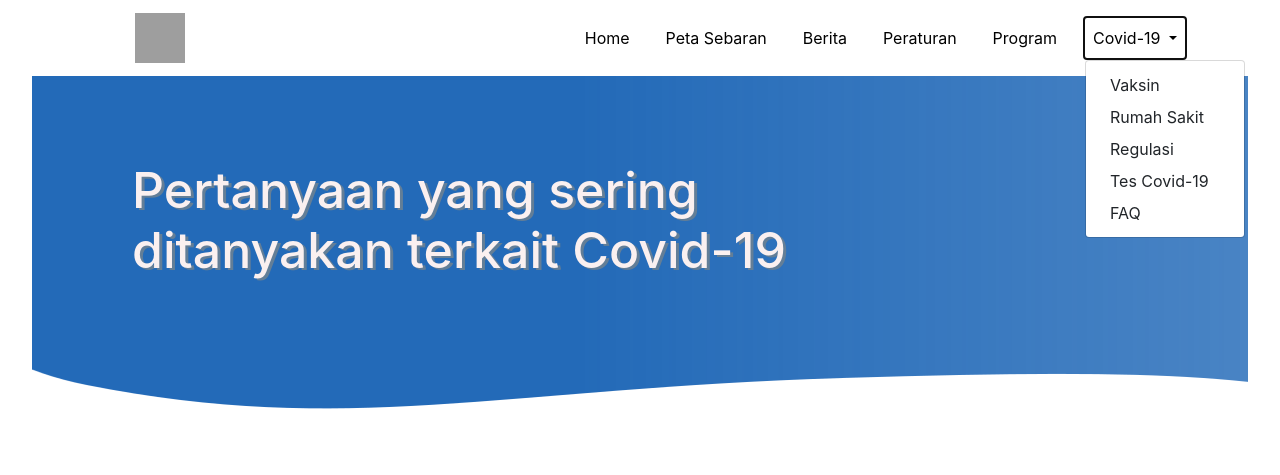
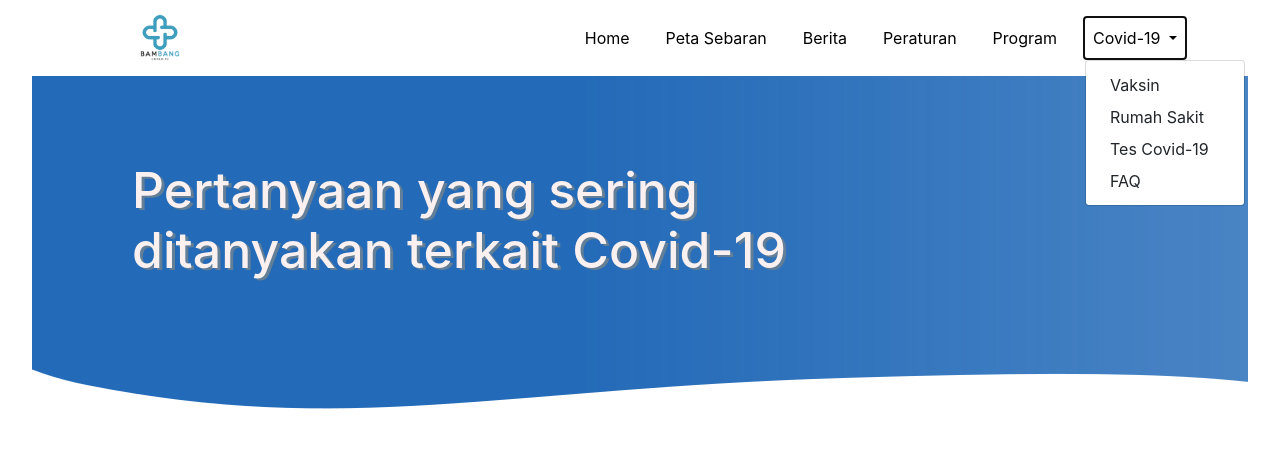
Before and after one commit to primetime49/bambank-pake-g, a CodeIgniter app: page /database/index.php/welcome/faq in a window 1280 px wide, after a click on "Covid-19". Shown: the top 475 px of the page. Run offline with CodeIgniter, Linux system fonts and the light colour scheme; some libraries are stand-ins or nearby versions; grey boxes are pictures that could not be loaded.

Commit message:
fix linking

```diff
--- a/application/views/layout/footer.php
+++ b/application/views/layout/footer.php
@@ -81,13 +81,13 @@
 							<a class="nav-link" href="<?= site_url('') ?>">Home</a>
 						</li>
 						<li class="nav-item">
-							<a class="nav-link" href="<?= site_url('contact') ?>">Peta Sebaran</a>
+							<a class="nav-link" href="<?= site_url('peta') ?>">Peta Sebaran</a>
 						</li>
 						<li class="nav-item">
 							<a class="nav-link" href="<?= site_url('berita') ?>">Berita</a>
 						</li>
 							<li class="nav-item">
-							<a class="nav-link" href="<?= site_url('peraturan') ?>">Peraturan</a>
+							<a class="nav-link" href="<?= site_url('regulasi') ?>">Peraturan</a>
 						</li>
 							<li class="nav-item">
 							<a class="nav-link" href="<?= site_url('program') ?>">Program</a>
--- a/application/views/layout/navbar.php
+++ b/application/views/layout/navbar.php
@@ -17,7 +17,7 @@
           <nav class="navbar navbar-expand-lg">
                <div class="container">
                     <a class="navbar-brand" href="<?= site_url('') ?>">
-                    <img src="<?= base_url('public/logo.png') ?>" alt="Logo" width="50" height="50">
+                    <img src="<?= base_url('public/logo5.png') ?>" alt="Logo" width="50" height="50">
                     </a>
                     <button class="navbar-toggler" type="button" data-toggle="collapse" data-target="#navbarNav" aria-controls="navbarNav" aria-expanded="false" aria-label="Toggle navigation">
                          <span class="navbar-toggler-icon"></span>
@@ -37,10 +37,10 @@
                                    <a class="nav-link" href="<?= site_url('berita') ?>">Berita</a>
                               </li>
                               <li class="nav-item">
-                                   <a class="nav-link" href="<?= site_url('peraturan') ?>">Peraturan</a>
+                                   <a class="nav-link" href="<?= site_url('regulasi') ?>">Peraturan</a>
                               </li>
                               <li class="nav-item">
-                                   <a class="nav-link" href="<?= site_url('peraturan') ?>">Program</a>
+                                   <a class="nav-link" href="<?= site_url('program') ?>">Program</a>
                               </li>
                               <li class="nav-item dropdown">
                                    <a class="nav-link dropdown-toggle" href="#" id="navbarDropdown" role="button" data-toggle="dropdown" aria-haspopup="true" aria-expanded="false">
@@ -49,9 +49,8 @@
                                    <div class="dropdown-menu" aria-labelledby="navbarDropdown">
                                         <a class="dropdown-item" href="<?= site_url('vaksin') ?>">Vaksin</a>
                                         <a class="dropdown-item" href="<?= site_url('rumah_sakit') ?>">Rumah Sakit</a>
-                                        <a class="dropdown-item" href="<?= site_url('regulasi') ?>">Regulasi</a>
-                                        <a class="dropdown-item" href="#">Tes Covid-19</a>
-                                        <a class="dropdown-item" href="#">FAQ</a>
+                                        <a class="dropdown-item" href="<?= site_url('test') ?>">Tes Covid-19</a>
+                                        <a class="dropdown-item" href="<?= site_url('faq') ?>">FAQ</a>
                                    </div>
                               </li>
                          </ul>
```
